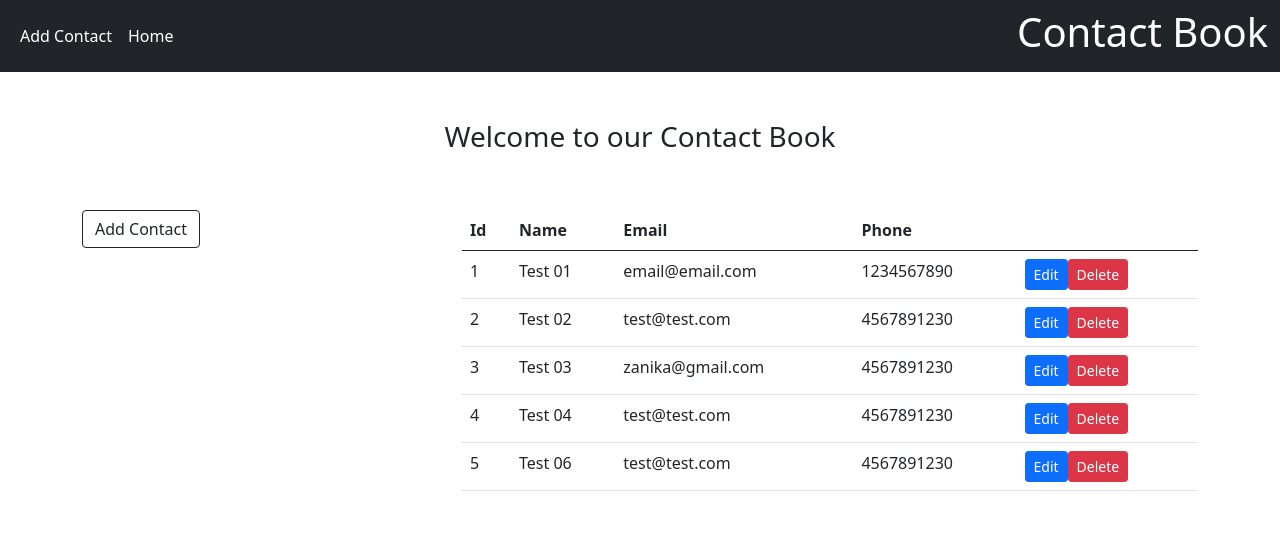
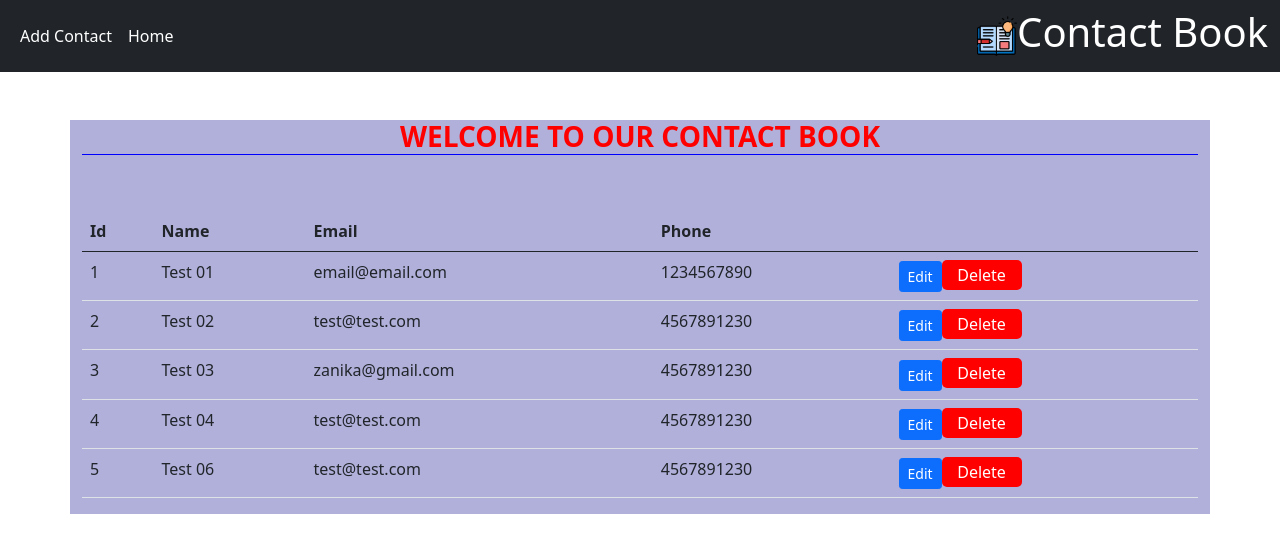
Before and after one commit to minhazul-dev/Redux-Contact-Book_02, a React (Create React App) app: page / in a window 1280 px wide. Shown: the top 552 px of the page. Built offline with nearby package versions, Linux system fonts and the light colour scheme.

Commit message:
change degine

```diff
--- a/src/App.js
+++ b/src/App.js
@@ -21,6 +21,9 @@ function App() {
         {/* A <Switch> looks through its children <Route>s and
             renders the first one that matches the current URL. */}
         <Switch>
+        <Route path="/home">
+          <Home/>
+          </Route>
           <Route exact path="/">
           <Home/>
           </Route>
--- a/src/components/Add/Add.js
+++ b/src/components/Add/Add.js
@@ -45,7 +45,7 @@ const Add = ({ contacts, addContact }) => {
     return (
 
         <div className="container-fluid">
-        <h1 className="text-center text-dark py-3 display-2">Add Information</h1>
+        <h3 className="mt-5 text-center head">Add Contact </h3>
         <div className="row">
           <div className="col-md-6 p-5 mx-auto shadow">
             <form onSubmit={handleSubmit}>
@@ -78,7 +78,7 @@ const Add = ({ contacts, addContact }) => {
               </div>
               <div className="form-group">
                 <input
-                  className="btn btn-block btn-dark"
+                  className="btn btn-block btn-primary"
                   type="submit"
                   value="Add Student"
                 />
--- a/src/components/Edit/Edit.js
+++ b/src/components/Edit/Edit.js
@@ -145,7 +145,7 @@ const Edit = ({ contacts, updateContact }) => {
                   </button>
                   <button
                     type="button"
-                    className="btn btn-danger"
+                    className="button1"
                     onClick={() => history.push("/")}
                   >
                     cancel
--- /dev/null
+++ b/src/components/Home/Home.css
@@ -0,0 +1,19 @@
+.home{
+    background-color: rgba(0, 0, 139, 0.308);
+
+}
+
+.head{
+    border-bottom: 1px solid blue;
+    color: red;
+    font-weight: 800;
+    text-transform: uppercase;
+}
+.button1{
+    background-color: red;
+    color: white;
+    border: none;
+    border-radius: 5px;
+    width: 80px;
+    height: 30px;
+}
--- a/src/components/Home/Home.js
+++ b/src/components/Home/Home.js
@@ -2,20 +2,17 @@ import React from 'react';
 import { connect, useDispatch, useSelector } from 'react-redux';
 import { Link } from 'react-router-dom';
 import { toast } from 'react-toastify';
-
+import image from '../../images/open-book.png';
+import './Home.css';
 const Home = ({ contacts, deleteContact }) => {
 
     return (
 
-        <div className="container">
-            <h3 className="mt-5 text-center">Welcome to our Contact Book</h3>
+        <div className="container home">
+            <h3 className="mt-5 text-center head">Welcome to our Contact Book </h3>
             <div className="row">
-                <div className="col-md-4">
-                    <Link to="/add" className="btn btn-outline-dark my-5 ml-auto ">
-                        Add Contact
-                         </Link>
-                </div>
-                <div className="col-md-8 mt-5">
+
+                <div className="col-md-12 mt-5">
                     <table className="table table-hover">
                         <thead className="table-header">
                             <tr>
@@ -44,7 +41,7 @@ const Home = ({ contacts, deleteContact }) => {
                                             <button
                                                 type="button"
                                                 onClick={() => deleteContact(contact.id)}
-                                                className="btn btn-sm btn-danger"
+                                                className="button1 "
                                             >
                                                 Delete
                                          </button>
--- a/src/components/Navbar/Navbar.js
+++ b/src/components/Navbar/Navbar.js
@@ -1,4 +1,5 @@
 import React from 'react';
+import image from '../../images/open-book.png';
 import {
 
   Link
@@ -18,11 +19,11 @@ const Navbar = () => {
               </li>
 
               <li className="nav-item">
-                <a className="nav-link active" to="/" tabIndex={-1} aria-disabled="true">Home</a>
+                <Link className="nav-link active" to="/home" tabIndex={-1} aria-disabled="true">Home</Link>
               </li>
             </ul>
             <form className="d-flex">
-              <h1 className="text-white">Contact Book</h1>
+              <h1 className="text-white"><img style={{width: "40px"}} src={image} alt="" />Contact Book</h1>
             </form>
           </div>
         </div>
```
Also changed, not shown: src/images/open-book.png (added).
